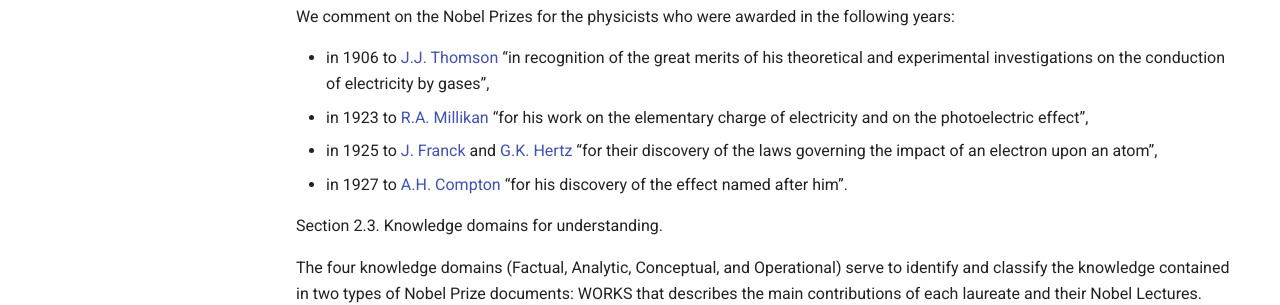
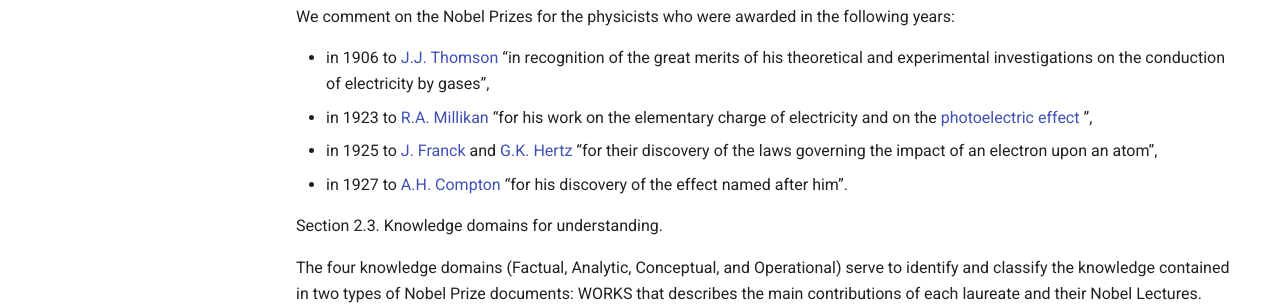
Before and after one commit to modphysnobel/modphysnobel.github.io, an MkDocs documentation site: the page built from docs/vol-I/vol-I-chap-2-sect-1.md, in a window 1280 px wide and 900 px high, scrolled down 892 px. Shown: the part 152-457 px from the top of the window. Built offline with MkDocs 1.6.1 and Material for MkDocs 9.7.7, drawn with Linux system fonts in a browser that asks for light colours; some web fonts are replaced; comment, search, counter and statistics services are not loaded; part of the change alters nothing that is shown.

```diff
--- a/docs/vol-I/vol-I-chap-2-sect-1.md
+++ b/docs/vol-I/vol-I-chap-2-sect-1.md
@@ -31,7 +31,7 @@ Section 2.2. Physics Noble Lectures by Thomson, Millikan, Franck, Hertz, and Com
 We comment on the Nobel Prizes for the physicists who were awarded in the following years:
 
 - in 1906 to [J.J. Thomson](https://en.wikipedia.org/wiki/J._J._Thomson) “in recognition of the great merits of his theoretical and experimental investigations on the conduction of electricity by gases”,
-- in 1923 to [R.A. Millikan](https://en.wikipedia.org/wiki/Robert_Andrews_Millikan) “for his work on the elementary charge of electricity and on the photoelectric effect”,
+- in 1923 to [R.A. Millikan](https://en.wikipedia.org/wiki/Robert_Andrews_Millikan) “for his work on the elementary charge of electricity and on the <a href="https://en.wikipedia.org/wiki/Photoelectric_effect" title="here the definition">photoelectric effect </a>”,
 - in 1925 to [J. Franck](https://en.wikipedia.org/wiki/James_Franck) and [G.K. Hertz](https://en.wikipedia.org/wiki/Gustav_Ludwig_Hertz) “for their discovery of the laws governing the impact of an electron upon an atom”,
 - in 1927 to [A.H. Compton](https://en.wikipedia.org/wiki/Arthur_Compton) “for his discovery of the effect named after him”.
 
```
